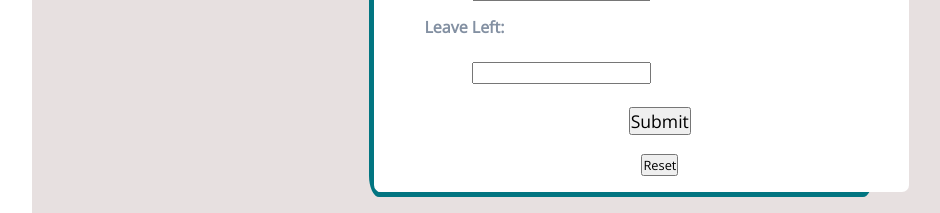
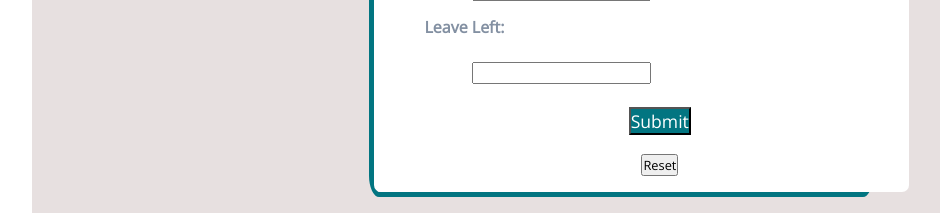
Before and after one commit to theakshay02/Employee-Management-System, a Django app: page /add_emp/ in a window 1280 px wide. Shown: the part 1037-1250 px from the top of the page, without its empty margins (208-1148 px from the left). Run offline with Django 3.2, Linux system fonts and the light colour scheme; some libraries are stand-ins or nearby versions.

Commit message:
Modificatons to template

```diff
--- a/EMSproject/assets/styles/addemp.css
+++ b/EMSproject/assets/styles/addemp.css
@@ -142,12 +142,12 @@ main {
     margin-top:0.5cm;
     margin-left: 13rem;
     font-size: 1.1rem;
-    box-shadow: 5px 10px;
+    color:white;
+    background-color: #027581;
 }
 
 #resetb{
     margin-top:0.5cm;
     margin-left: 13.8rem;
     font-size: 0.8rem;
-    box-shadow: 5px 10px;
 }
--- a/EMSproject/static/styles/addemp.css
+++ b/EMSproject/static/styles/addemp.css
@@ -142,6 +142,8 @@ main {
     margin-top:0.5cm;
     margin-left: 13rem;
     font-size: 1.1rem;
+    color:white;
+    background-color: #027581;
 }
 
 #resetb{
```
